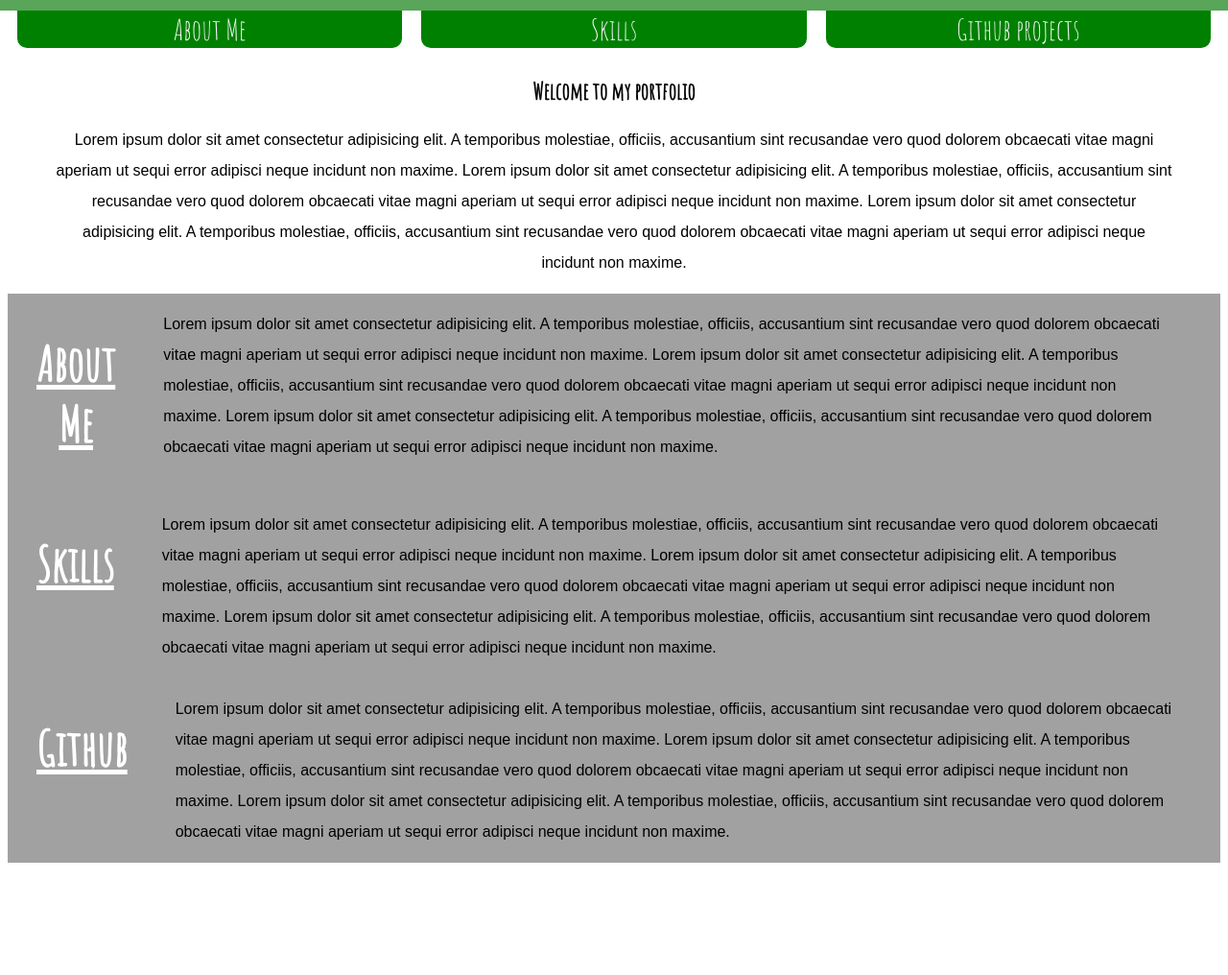
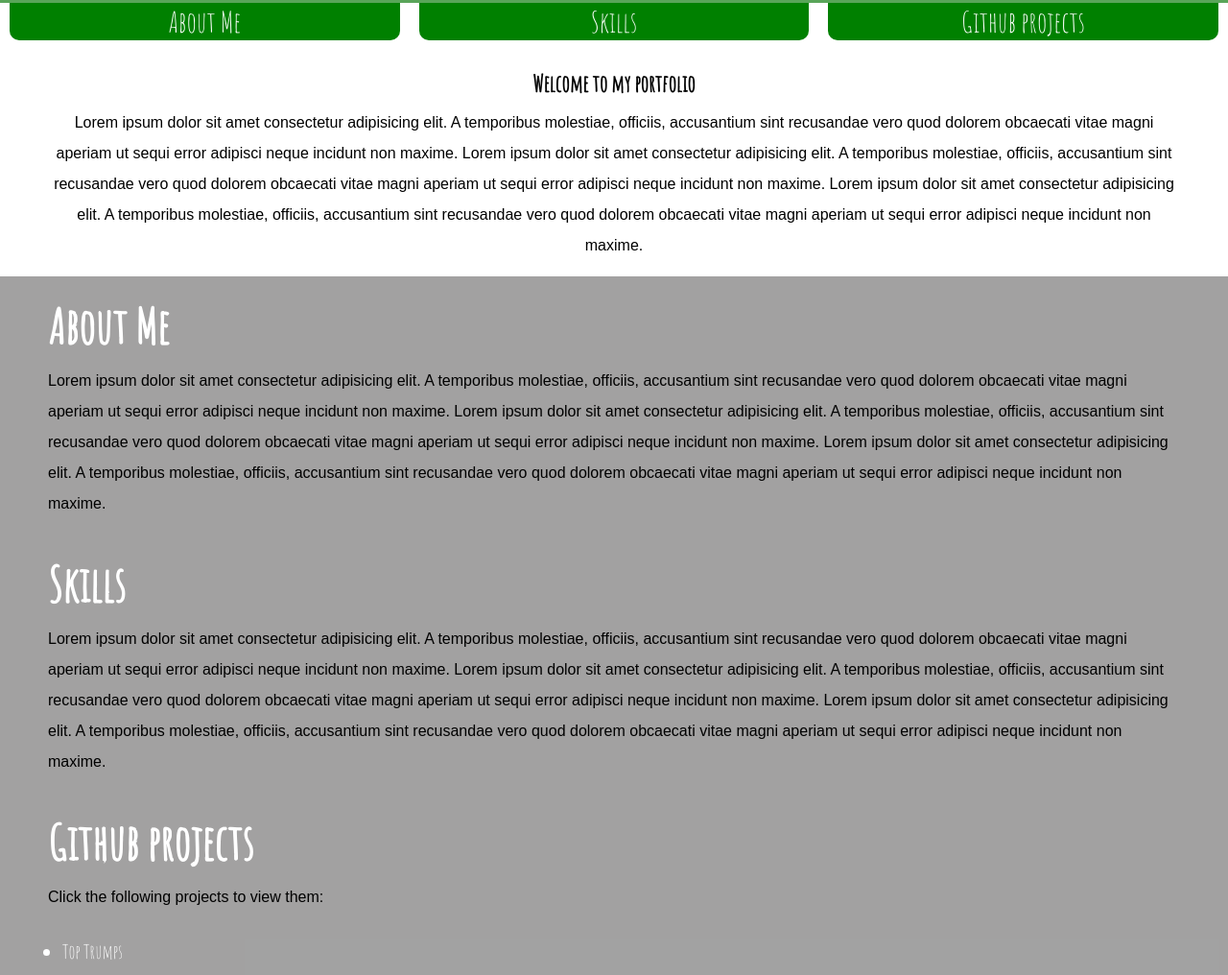
Before and after one commit to Lejake888/portfolio-website, a plain HTML site: page index.html in a window 1280 px wide. Shown: the part 547-1563 px from the top of the page at 96% size. Before the commit the page ends 1454 px from the top, so only its background shows below. Drawn offline with Linux system fonts and the light colour scheme.

Commit message:
Added top trumps link, and formatting

```diff
--- a/css/style.css
+++ b/css/style.css
@@ -14,6 +14,7 @@ h1 {
 
 h2 {
     color:black;
+    margin-right: 0px;
 }
 
 .head {
@@ -71,6 +72,7 @@ a {
 
 body {
     font-family: 'Amatic SC';
+    margin: 0px;
 }
 
 button {
@@ -88,6 +90,7 @@ p {
     font-size: 16px;
     margin-left: 50px;
     margin-right: 50px;
+    margin-top: -10px;
     line-height: 2;
 }
 
@@ -98,8 +101,7 @@ p {
 
 .box {
     display:flex;
-    justify-content: space-around;
-    flex-direction: row;
+    flex-direction: column;
     font-size: 12px;
 }
 
@@ -125,10 +127,25 @@ p {
 
 .box > h2 {
     font-size: 50px;
-    margin-left : 30px;
+    padding: 20px;
+    margin: 30px;
+    margin-top:0px;
+    margin-bottom:0px;
+    text-decoration: none;
+    color:white;
+    text-align: left;
+}
+
+.box > h2:hover {
     text-decoration: underline;
-    color:white;
-    text-align: center;
+}
+
+
+li {
+    color: white;
+    text-align: left;
+    font-size: 20px;
+    margin-left: 25px;
 }
 
 /* @keyframes header {
--- a/index.html
+++ b/index.html
@@ -18,7 +18,7 @@
     <div class= "buttons">
         <button><a href = "#aboutMe">About Me</button></a>
         <button><a href = "#skills">Skills</button></a>
-        <button><a href = "#github"></a>Github projects</button>
+        <button><a href = "#github">Github projects</button></a>
     </div>
     <div id="welcome">
         <h2>Welcome to my portfolio</h2>
@@ -34,8 +34,11 @@
             <p>Lorem ipsum dolor sit amet consectetur adipisicing elit. A temporibus molestiae, officiis, accusantium sint recusandae vero quod dolorem obcaecati vitae magni aperiam ut sequi error adipisci neque incidunt non maxime. Lorem ipsum dolor sit amet consectetur adipisicing elit. A temporibus molestiae, officiis, accusantium sint recusandae vero quod dolorem obcaecati vitae magni aperiam ut sequi error adipisci neque incidunt non maxime. Lorem ipsum dolor sit amet consectetur adipisicing elit. A temporibus molestiae, officiis, accusantium sint recusandae vero quod dolorem obcaecati vitae magni aperiam ut sequi error adipisci neque incidunt non maxime.</p>
         </div>
         <div class = "box textbox3" id = "github">
-            <h2>Github</h2>
-            <p>Lorem ipsum dolor sit amet consectetur adipisicing elit. A temporibus molestiae, officiis, accusantium sint recusandae vero quod dolorem obcaecati vitae magni aperiam ut sequi error adipisci neque incidunt non maxime. Lorem ipsum dolor sit amet consectetur adipisicing elit. A temporibus molestiae, officiis, accusantium sint recusandae vero quod dolorem obcaecati vitae magni aperiam ut sequi error adipisci neque incidunt non maxime. Lorem ipsum dolor sit amet consectetur adipisicing elit. A temporibus molestiae, officiis, accusantium sint recusandae vero quod dolorem obcaecati vitae magni aperiam ut sequi error adipisci neque incidunt non maxime.</p>
+            <h2>Github projects</h2>
+            <p>Click the following projects to view them:</p>
+                <ul>
+                    <li> <a href = "https://lejake888.github.io/top-trumps/">Top Trumps</a></li>
+                </ul>
         </div>
     <script src="js/main.js"></script>
 </body>
```
